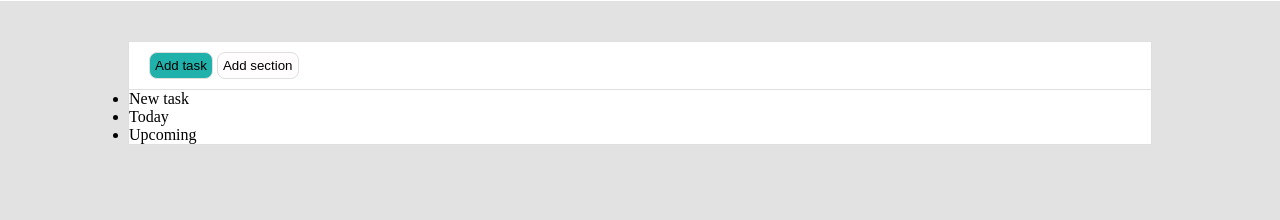
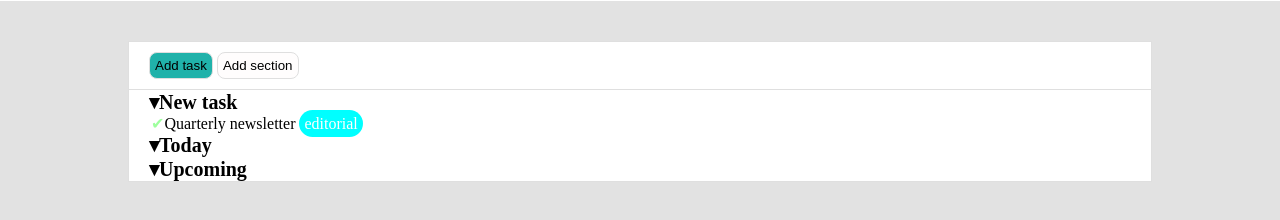
Before and after one commit to sgagliasso/html-css-toboolist, a plain HTML site: page index.html in a window 1280 px wide. Shown: the part 48-268 px from the top of the page. Drawn offline with Linux system fonts and the light colour scheme.

Commit message:
feat: terminato esercizio

```diff
--- a/css/style.css
+++ b/css/style.css
@@ -44,3 +44,38 @@ body {
     padding: 5px;
     border: 1px  solid  #dfdfdf;
 }
+
+.todolist{
+    margin-left: 20px;
+}
+
+ul{
+    list-style-type: none;
+}
+.layoutlista > li::before{
+    content: "▾";
+    list-style-type: none;
+}
+
+.layoutlista > li{
+    font-size: 20px;
+    font-weight: 600;
+}
+
+.layoutlistaannidata > li::before{
+    content: "✔";
+    color: #9eff9e;
+    margin-left: 2px;
+}
+
+.layoutlistaannidata > li{
+    font-size: 16px;
+    font-weight: 400;
+}
+
+.editorial{
+    background-color: aqua;
+    border-radius: 25px;
+    padding: 5px;
+    color: #ffffff;
+}
--- a/index.html
+++ b/index.html
@@ -22,7 +22,7 @@
       <section class="menu">
         <div class="bottoni">
           <button class="addtask">
-            <p>Add task</p>
+            Add task
           </button>
           <button class="addsection">
             Add section
@@ -32,9 +32,13 @@
       </section>
 
       <!-- sezione todoList -->
-      <section>
-        <ul>
-          <li>New task</li>
+      <section class="todolist">
+        <ul class="layoutlista">
+          <li>New task
+            <ul class="layoutlistaannidata">
+              <li>Quarterly newsletter <span class="editorial">editorial</span></li>
+            </ul>
+          </li>
           <li>Today</li>
           <li>Upcoming</li>
         </ul>
```
